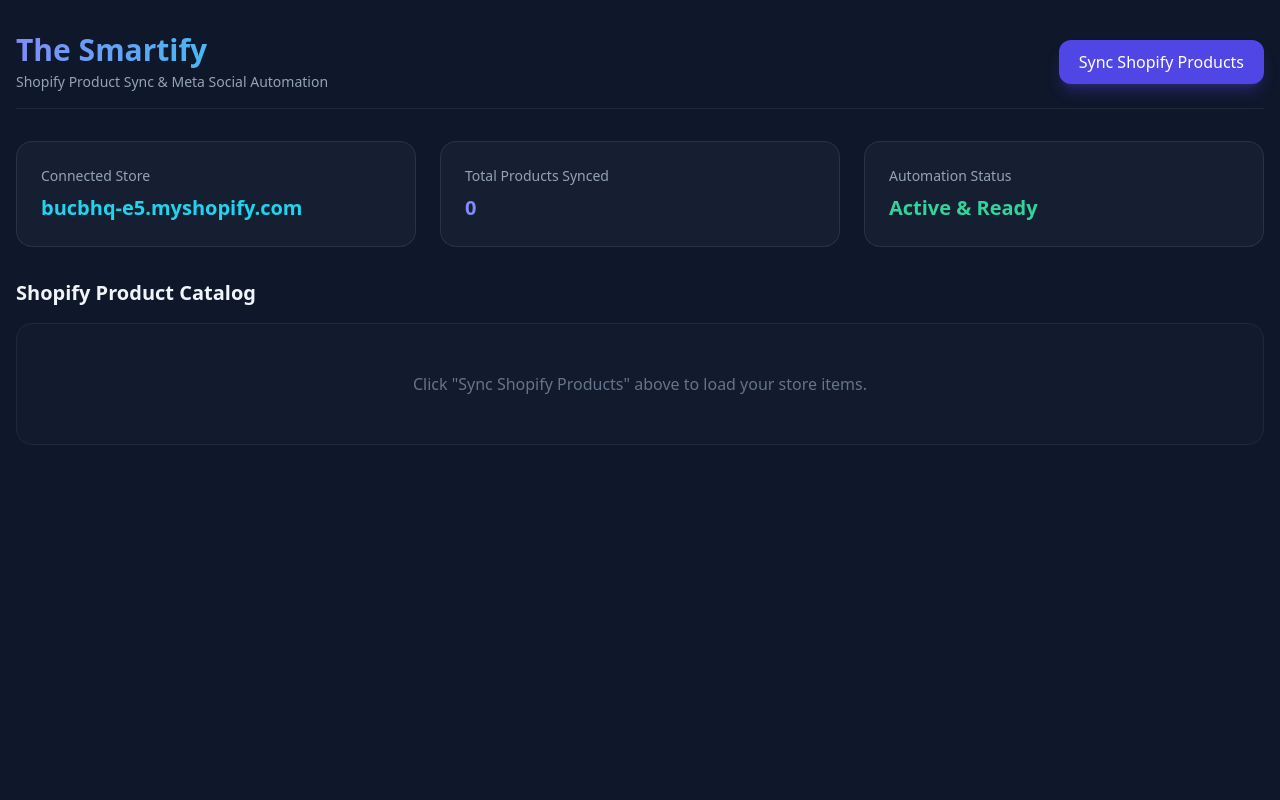
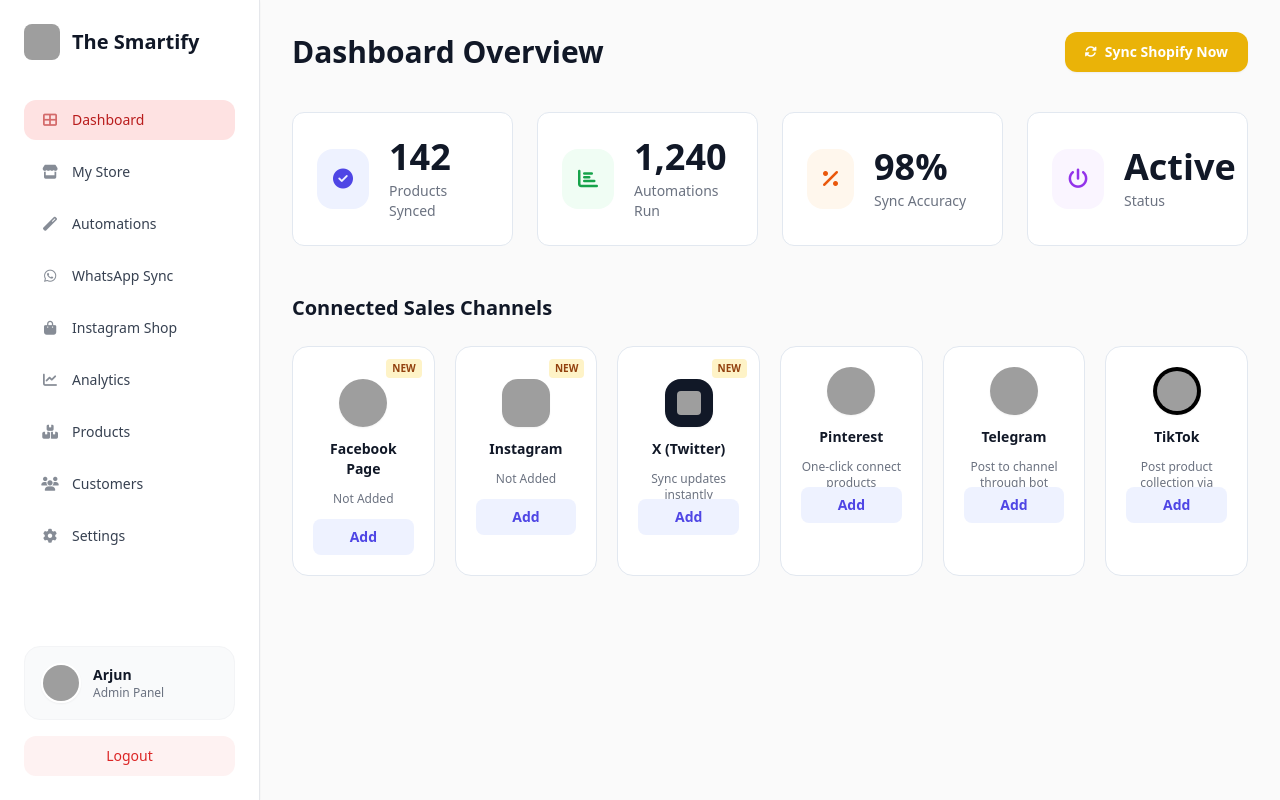
Before and after one commit to arjunsingh8238-ops/the-smartify, a website: page public/index.html in a window 1280 px wide. Drawn offline with nearby package versions, Linux system fonts and the light colour scheme; grey boxes are pictures that could not be loaded.

Commit message:
Update index.html

```diff
--- a/public/index.html
+++ b/public/index.html
@@ -5,105 +5,189 @@
     <meta name="viewport" content="width=device-width, initial-scale=1.0">
     <title>The Smartify - Social Automation Dashboard</title>
     <script src="https://cdn.tailwindcss.com"></script>
+    <link rel="stylesheet" href="https://cdnjs.cloudflare.com/ajax/libs/font-awesome/6.4.0/css/all.min.css">
+    <style>
+        /* Custom Scrollbar */
+        ::-webkit-scrollbar { width: 8px; height: 8px; }
+        ::-webkit-scrollbar-track { background: #f1f1f1; }
+        ::-webkit-scrollbar-thumb { background: #e2e8f0; border-radius: 4px; }
+        ::-webkit-scrollbar-thumb:hover { background: #cbd5e1; }
+
+        /* Card and layout styles */
+        .professional-bg { background-color: #fafafa; }
+        .sidebar-width { width: 260px; }
+        .nav-link.active { background-color: #fee2e2; color: #b91c1c; }
+        .stat-card { border: 1px solid #e2e8f0; border-radius: 12px; }
+        .channel-card { border: 1px solid #e2e8f0; border-radius: 16px; }
+        .badge-new { background-color: #fef3c7; color: #92400e; font-weight: 600; font-size: 10px; padding: 2px 6px; border-radius: 4px; }
+    </style>
 </head>
-<body class="bg-slate-900 text-slate-100 min-h-screen">
-    <div class="max-w-7xl mx-auto px-4 py-8">
-        <header class="flex justify-between items-center mb-8 border-b border-slate-800 pb-4">
-            <div>
-                <h1 class="text-3xl font-bold bg-gradient-to-r from-indigo-400 to-cyan-400 bg-clip-text text-transparent">The Smartify</h1>
-                <p class="text-slate-400 text-sm mt-1">Shopify Product Sync & Meta Social Automation</p>
+<body class="professional-bg text-gray-800 h-screen flex antialiased font-sans">
+
+    <!-- Sidebar -->
+    <aside class="sidebar-width bg-white border-r border-gray-200 flex flex-col p-6 space-y-10 shadow-sm">
+        <!-- Logo -->
+        <div class="flex items-center space-x-3">
+            <img src="https://upload.wikimedia.org/wikipedia/commons/c/ca/LinkedIn_logo_initials.png" alt="Logo" class="w-9 h-9 rounded-lg object-cover">
+            <span class="text-xl font-bold text-gray-900">The Smartify</span>
+        </div>
+
+        <!-- Navigation Links -->
+        <nav class="flex-grow space-y-3">
+            <a href="#" class="nav-link active flex items-center space-x-3 px-4 py-2.5 rounded-xl text-sm font-medium text-gray-700 hover:bg-gray-100">
+                <i class="fas fa-th-large w-5 text-center opacity-60"></i>
+                <span>Dashboard</span>
+            </a>
+            <a href="#" class="nav-link flex items-center space-x-3 px-4 py-2.5 rounded-xl text-sm font-medium text-gray-700 hover:bg-gray-100">
+                <i class="fas fa-store w-5 text-center opacity-60"></i>
+                <span>My Store</span>
+            </a>
+            <a href="#" class="nav-link flex items-center space-x-3 px-4 py-2.5 rounded-xl text-sm font-medium text-gray-700 hover:bg-gray-100">
+                <i class="fas fa-magic w-5 text-center opacity-60"></i>
+                <span>Automations</span>
+            </a>
+            <a href="#" class="nav-link flex items-center space-x-3 px-4 py-2.5 rounded-xl text-sm font-medium text-gray-700 hover:bg-gray-100">
+                <i class="fab fa-whatsapp w-5 text-center opacity-60"></i>
+                <span>WhatsApp Sync</span>
+            </a>
+            <a href="#" class="nav-link flex items-center space-x-3 px-4 py-2.5 rounded-xl text-sm font-medium text-gray-700 hover:bg-gray-100">
+                <i class="fas fa-shopping-bag w-5 text-center opacity-60"></i>
+                <span>Instagram Shop</span>
+            </a>
+            <a href="#" class="nav-link flex items-center space-x-3 px-4 py-2.5 rounded-xl text-sm font-medium text-gray-700 hover:bg-gray-100">
+                <i class="fas fa-chart-line w-5 text-center opacity-60"></i>
+                <span>Analytics</span>
+            </a>
+            <a href="#" class="nav-link flex items-center space-x-3 px-4 py-2.5 rounded-xl text-sm font-medium text-gray-700 hover:bg-gray-100">
+                <i class="fas fa-boxes w-5 text-center opacity-60"></i>
+                <span>Products</span>
+            </a>
+            <a href="#" class="nav-link flex items-center space-x-3 px-4 py-2.5 rounded-xl text-sm font-medium text-gray-700 hover:bg-gray-100">
+                <i class="fas fa-users w-5 text-center opacity-60"></i>
+                <span>Customers</span>
+            </a>
+            <a href="#" class="nav-link flex items-center space-x-3 px-4 py-2.5 rounded-xl text-sm font-medium text-gray-700 hover:bg-gray-100">
+                <i class="fas fa-cog w-5 text-center opacity-60"></i>
+                <span>Settings</span>
+            </a>
+        </nav>
+
+        <!-- User Info -->
+        <div class="mt-auto space-y-4">
+            <div class="flex items-center space-x-3 p-4 rounded-2xl bg-gray-50 border border-gray-100">
+                <img src="https://cdn-icons-png.flaticon.com/512/3135/3135715.png" alt="User" class="w-10 h-10 rounded-full border-2 border-white shadow-sm">
+                <div>
+                    <div class="font-semibold text-gray-900 text-sm">Arjun</div>
+                    <div class="text-xs text-gray-500">Admin Panel</div>
+                </div>
             </div>
-            <button onclick="fetchProducts()" class="bg-indigo-600 hover:bg-indigo-500 text-white px-5 py-2.5 rounded-xl font-medium transition shadow-lg shadow-indigo-600/30">
-                Sync Shopify Products
+            <button class="w-full text-center px-5 py-2.5 rounded-xl text-sm font-medium text-red-600 bg-red-50 hover:bg-red-100">Logout</button>
+        </div>
+    </aside>
+
+    <!-- Main Content -->
+    <main class="flex-1 overflow-y-auto p-8">
+        <!-- Header -->
+        <header class="flex items-center justify-between mb-10">
+            <h1 class="text-3xl font-extrabold text-gray-900">Dashboard Overview</h1>
+            <button class="px-5 py-2.5 rounded-xl text-sm font-semibold text-white bg-yellow-500 hover:bg-yellow-600 shadow-sm flex items-center space-x-2">
+                <i class="fas fa-sync-alt text-xs"></i>
+                <span>Sync Shopify Now</span>
             </button>
         </header>
 
-        <div id="status-banner" class="mb-6 hidden p-4 rounded-xl text-sm"></div>
-
-        <div class="grid grid-cols-1 md:grid-cols-3 gap-6 mb-8">
-            <div class="bg-slate-800/50 border border-slate-700/60 p-6 rounded-2xl backdrop-blur">
-                <h3 class="text-slate-400 text-sm font-medium">Connected Store</h3>
-                <p class="text-xl font-semibold mt-2 text-cyan-400">bucbhq-e5.myshopify.com</p>
+        <!-- Stats Cards Grid -->
+        <div class="grid grid-cols-4 gap-6 mb-12">
+            <!-- Stat Card 1 -->
+            <div class="stat-card bg-white p-6 flex items-center space-x-5">
+                <div class="p-4 rounded-2xl bg-indigo-50 text-indigo-600 text-xl"><i class="fas fa-check-circle"></i></div>
+                <div>
+                    <div class="text-4xl font-bold text-gray-900">142</div>
+                    <div class="text-sm font-medium text-gray-500 mt-1">Products Synced</div>
+                </div>
             </div>
-            <div class="bg-slate-800/50 border border-slate-700/60 p-6 rounded-2xl backdrop-blur">
-                <h3 class="text-slate-400 text-sm font-medium">Total Products Synced</h3>
-                <p id="product-count" class="text-xl font-semibold mt-2 text-indigo-400">0</p>
+            <!-- Stat Card 2 -->
+            <div class="stat-card bg-white p-6 flex items-center space-x-5">
+                <div class="p-4 rounded-2xl bg-green-50 text-green-600 text-xl"><i class="fas fa-chart-bar"></i></div>
+                <div>
+                    <div class="text-4xl font-bold text-gray-900">1,240</div>
+                    <div class="text-sm font-medium text-gray-500 mt-1">Automations Run</div>
+                </div>
             </div>
-            <div class="bg-slate-800/50 border border-slate-700/60 p-6 rounded-2xl backdrop-blur">
-                <h3 class="text-slate-400 text-sm font-medium">Automation Status</h3>
-                <p class="text-xl font-semibold mt-2 text-emerald-400">Active & Ready</p>
+            <!-- Stat Card 3 -->
+            <div class="stat-card bg-white p-6 flex items-center space-x-5">
+                <div class="p-4 rounded-2xl bg-orange-50 text-orange-600 text-xl"><i class="fas fa-percentage"></i></div>
+                <div>
+                    <div class="text-4xl font-bold text-gray-900">98%</div>
+                    <div class="text-sm font-medium text-gray-500 mt-1">Sync Accuracy</div>
+                </div>
+            </div>
+            <!-- Stat Card 4 -->
+            <div class="stat-card bg-white p-6 flex items-center space-x-5">
+                <div class="p-4 rounded-2xl bg-purple-50 text-purple-600 text-xl"><i class="fas fa-power-off"></i></div>
+                <div>
+                    <div class="text-4xl font-bold text-gray-900">Active</div>
+                    <div class="text-sm font-medium text-gray-500 mt-1">Status</div>
+                </div>
             </div>
         </div>
 
+        <!-- Connected Sales Channels -->
         <section>
-            <h2 class="text-xl font-semibold mb-4">Shopify Product Catalog</h2>
-            <div id="product-grid" class="grid grid-cols-1 sm:grid-cols-2 lg:grid-cols-3 gap-6">
-                <div class="col-span-full text-center py-12 text-slate-500 bg-slate-800/20 rounded-2xl border border-slate-800">
-                    Click "Sync Shopify Products" above to load your store items.
+            <div class="flex items-center justify-between mb-6">
+                <h2 class="text-xl font-bold text-gray-900">Connected Sales Channels</h2>
+            </div>
+
+            <div class="grid grid-cols-6 gap-5">
+                <!-- Channel 1 -->
+                <div class="channel-card bg-white p-5 text-center space-y-3 relative">
+                    <span class="badge-new absolute top-3 right-3">NEW</span>
+                    <img src="https://upload.wikimedia.org/wikipedia/commons/b/b8/2021_Facebook_icon.svg" alt="FB" class="w-12 h-12 mx-auto rounded-full shadow-sm">
+                    <div class="text-sm font-semibold text-gray-900">Facebook Page</div>
+                    <div class="text-xs text-gray-500 h-4">Not Added</div>
+                    <button class="w-full text-center px-4 py-2 rounded-lg text-sm font-semibold text-indigo-600 bg-indigo-50 hover:bg-indigo-100">Add</button>
+                </div>
+                <!-- Channel 2 -->
+                <div class="channel-card bg-white p-5 text-center space-y-3 relative">
+                    <span class="badge-new absolute top-3 right-3">NEW</span>
+                    <img src="https://upload.wikimedia.org/wikipedia/commons/9/95/Instagram_logo_2022.svg" alt="Insta" class="w-12 h-12 mx-auto rounded-2xl shadow-sm">
+                    <div class="text-sm font-semibold text-gray-900">Instagram</div>
+                    <div class="text-xs text-gray-500 h-4">Not Added</div>
+                    <button class="w-full text-center px-4 py-2 rounded-lg text-sm font-semibold text-indigo-600 bg-indigo-50 hover:bg-indigo-100">Add</button>
+                </div>
+                <!-- Channel 3 -->
+                <div class="channel-card bg-white p-5 text-center space-y-3 relative">
+                    <span class="badge-new absolute top-3 right-3">NEW</span>
+                    <img src="https://upload.wikimedia.org/wikipedia/commons/5/57/X_logo_2023_%28white%29.png" alt="X" class="w-12 h-12 mx-auto rounded-2xl bg-gray-900 p-3 shadow-sm">
+                    <div class="text-sm font-semibold text-gray-900">X (Twitter)</div>
+                    <div class="text-xs text-gray-500 h-4">Sync updates instantly</div>
+                    <button class="w-full text-center px-4 py-2 rounded-lg text-sm font-semibold text-indigo-600 bg-indigo-50 hover:bg-indigo-100">Add</button>
+                </div>
+                <!-- Channel 4 -->
+                <div class="channel-card bg-white p-5 text-center space-y-3">
+                    <img src="https://upload.wikimedia.org/wikipedia/commons/3/36/Pinterest-logo.png" alt="Pin" class="w-12 h-12 mx-auto rounded-full shadow-sm">
+                    <div class="text-sm font-semibold text-gray-900">Pinterest</div>
+                    <div class="text-xs text-gray-500 h-4">One-click connect products</div>
+                    <button class="w-full text-center px-4 py-2 rounded-lg text-sm font-semibold text-indigo-600 bg-indigo-50 hover:bg-indigo-100">Add</button>
+                </div>
+                <!-- Channel 5 -->
+                <div class="channel-card bg-white p-5 text-center space-y-3">
+                    <img src="https://upload.wikimedia.org/wikipedia/commons/8/82/Telegram_logo.svg" alt="Tele" class="w-12 h-12 mx-auto rounded-full shadow-sm">
+                    <div class="text-sm font-semibold text-gray-900">Telegram</div>
+                    <div class="text-xs text-gray-500 h-4">Post to channel through bot</div>
+                    <button class="w-full text-center px-4 py-2 rounded-lg text-sm font-semibold text-indigo-600 bg-indigo-50 hover:bg-indigo-100">Add</button>
+                </div>
+                <!-- Channel 6 -->
+                <div class="channel-card bg-white p-5 text-center space-y-3">
+                    <img src="https://upload.wikimedia.org/wikipedia/commons/a/a5/TikTok_logo.svg" alt="TikTok" class="w-12 h-12 mx-auto rounded-full p-1 shadow-sm bg-black">
+                    <div class="text-sm font-semibold text-gray-900">TikTok</div>
+                    <div class="text-xs text-gray-500 h-4">Post product collection via video</div>
+                    <button class="w-full text-center px-4 py-2 rounded-lg text-sm font-semibold text-indigo-600 bg-indigo-50 hover:bg-indigo-100">Add</button>
                 </div>
             </div>
         </section>
-    </div>
 
-    <script>
-        async function fetchProducts() {
-            const grid = document.getElementById('product-grid');
-            const countEl = document.getElementById('product-count');
-            const banner = document.getElementById('status-banner');
+    </main>
 
-            grid.innerHTML = '<div class="col-span-full text-center py-12 text-indigo-400">Syncing products from Shopify...</div>';
-
-            try {
-                const res = await fetch('/api/products');
-                const data = await res.json();
-
-                if (data.success) {
-                    countEl.textContent = data.count;
-                    banner.className = 'mb-6 p-4 rounded-xl text-sm bg-emerald-500/10 border border-emerald-500/20 text-emerald-400';
-                    banner.textContent = `Successfully synced ${data.count} products from Shopify!`;
-                    banner.classList.remove('hidden');
-
-                    if (data.products.length === 0) {
-                        grid.innerHTML = '<div class="col-span-full text-center py-12 text-slate-400">No products found in your Shopify store.</div>';
-                        return;
-                    }
-
-                    grid.innerHTML = data.products.map(p => `
-                        <div class="bg-slate-800 border border-slate-700/80 rounded-2xl overflow-hidden shadow-xl flex flex-col justify-between">
-                            <div>
-                                <img src="${p.image ? p.image.src : 'https://via.placeholder.com/400'}" alt="${p.title}" class="w-full h-48 object-cover bg-slate-900">
-                                <div class="p-5">
-                                    <h3 class="font-semibold text-lg text-slate-100 truncate">${p.title}</h3>
-                                    <p class="text-slate-400 text-sm mt-1 line-clamp-2">${p.body_html ? p.body_html.replace(/<[^>]*>?/gm, '') : 'No description'}</p>
-                                </div>
-                            </div>
-                            <div class="p-5 pt-0 flex justify-between items-center mt-4">
-                                <span class="text-indigo-400 font-bold">$${p.variants?.[0]?.price || '0.00'}</span>
-                                <button onclick="postSocial('${p.id}')" class="bg-slate-700 hover:bg-indigo-600 text-white text-sm px-4 py-2 rounded-xl transition">
-                                    Auto Post
-                                </button>
-                            </div>
-                        </div>
-                    `).join('');
-                } else {
-                    throw new Error(data.error || 'Failed to fetch');
-                }
-            } catch (err) {
-                grid.innerHTML = `<div class="col-span-full text-center py-12 text-rose-400">Error: ${err.message}</div>`;
-                banner.className = 'mb-6 p-4 rounded-xl text-sm bg-rose-500/10 border border-rose-500/20 text-rose-400';
-                banner.textContent = `Sync failed: ${err.message}`;
-                banner.classList.remove('hidden');
-            }
-        }
-
-        async function postSocial(productId) {
-            alert(`Triggering automated Meta post for Product ID: ${productId}`);
-            await fetch('/api/post-social', {
-                method: 'POST',
-                headers: { 'Content-Type': 'application/json' },
-                body: JSON.stringify({ productId, platform: 'Facebook & Instagram' })
-            });
-        }
-    </script>
 </body>
 </html>
```
